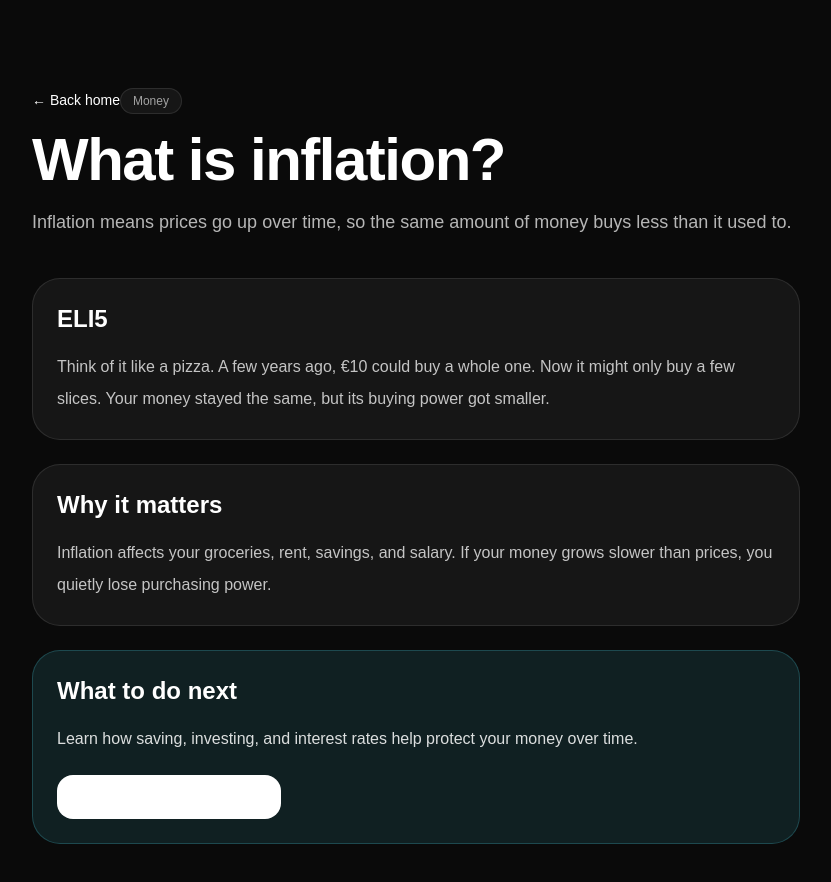
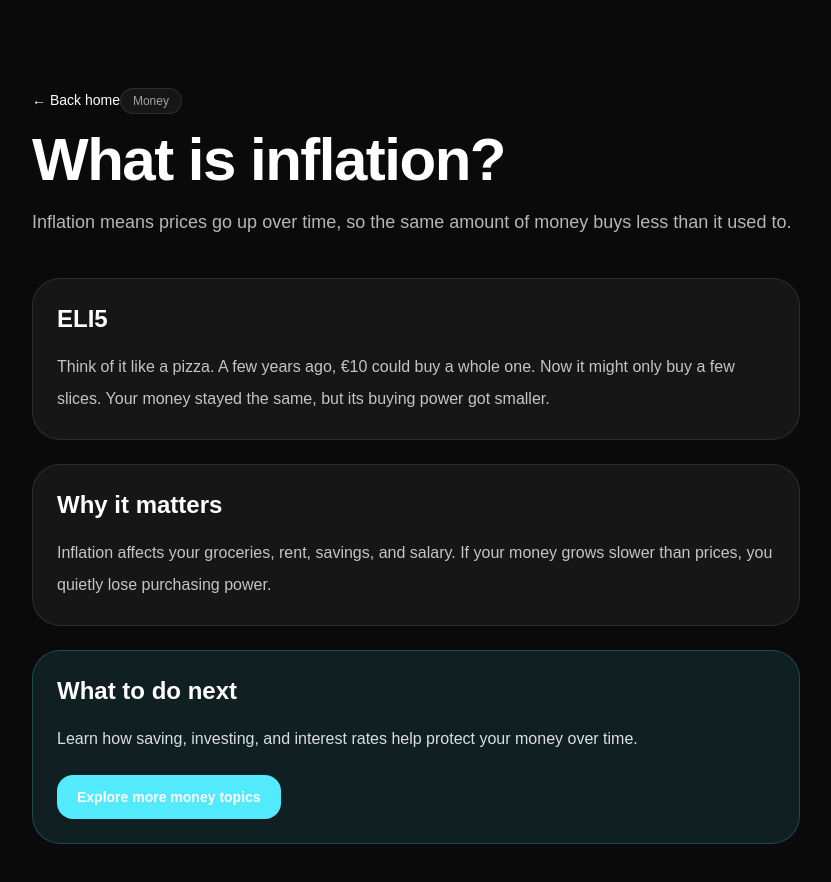
Before and after one commit to licsuj/nextjs-boilerplate, a Next.js app: page /explain/inflation in a window 1280 px wide. Shown: the top 882 px of the page, without its empty margins (224-1055 px from the left). Built offline with nearby package versions, Linux system fonts and the light colour scheme.

Commit message:
Update page.tsx

```diff
--- a/app/explain/inflation/page.tsx
+++ b/app/explain/inflation/page.tsx
@@ -46,7 +46,7 @@ export default function InflationPage() {
           </p>
           <Link
             href="/explore"
-            className="mt-5 inline-block rounded-2xl bg-white px-5 py-3 text-sm font-bold text-neutral-950"
+            className="mt-5 inline-block rounded-2xl bg-cyan-300 px-5 py-3 text-sm font-bold text-neutral-950 transition hover:bg-cyan-200"
           >
             Explore more money topics
           </Link>
```
